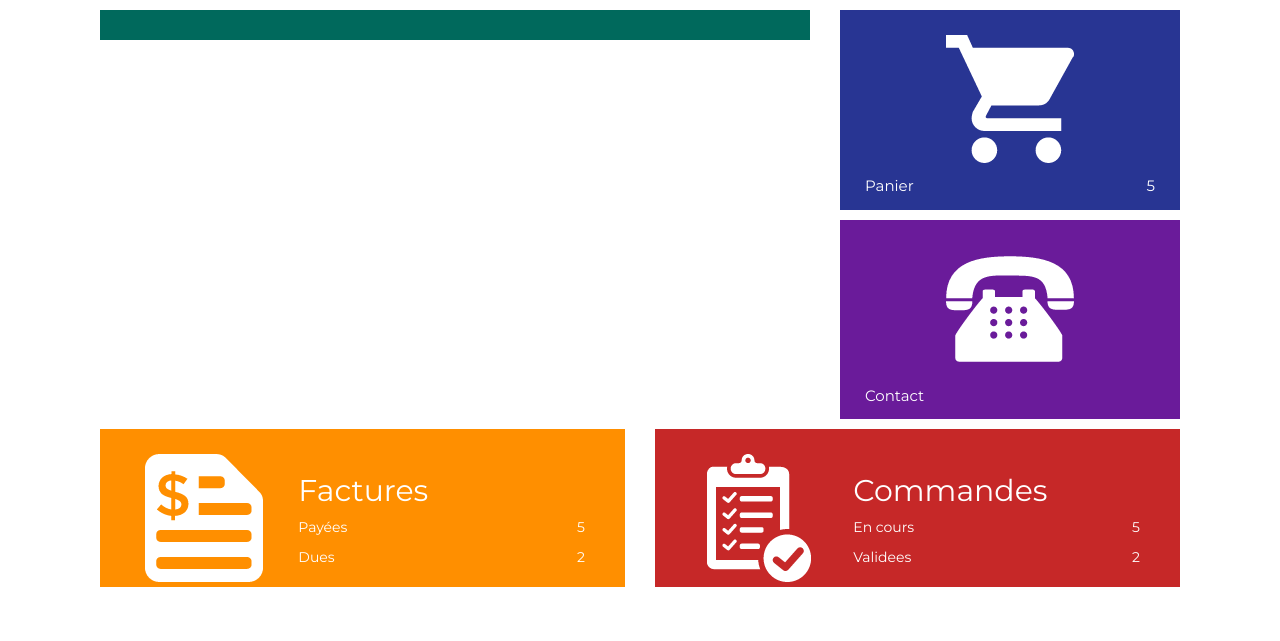
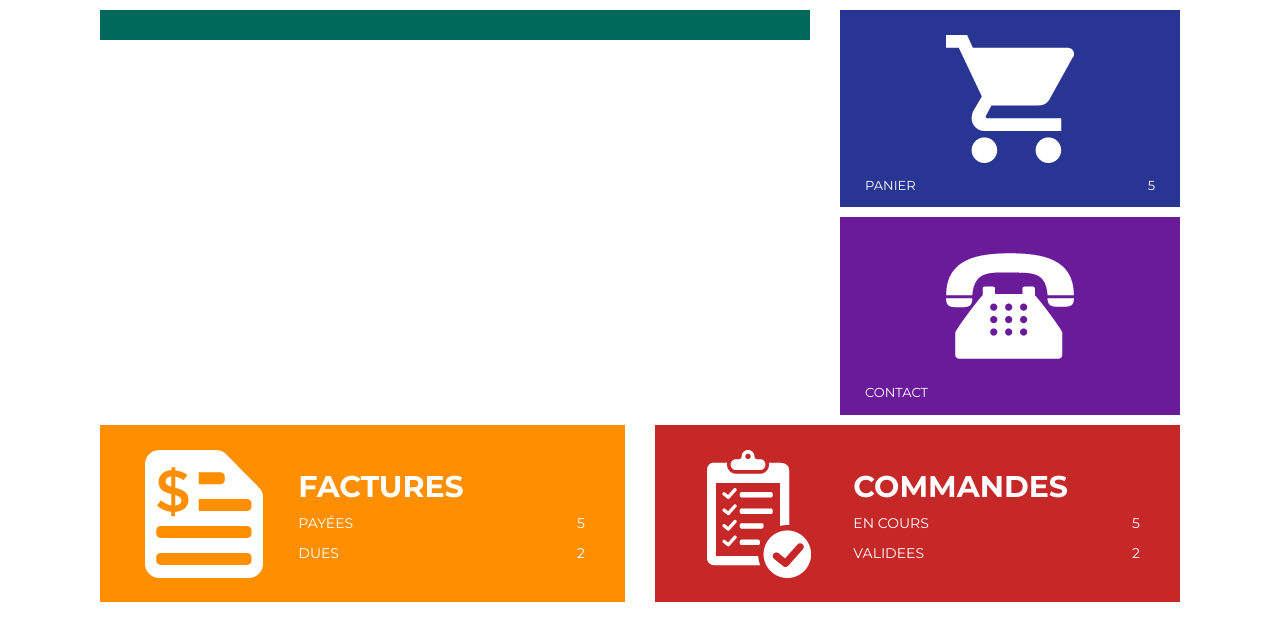
Before and after one commit to JoffreyC22/algobreizh, a PHP site: template templates/index.twig in a window 1280 px wide. Shown: the part 99-740 px from the top of the page. Run offline with PHP 8.4, Linux system fonts and the light colour scheme; the template is opened without the code that fills it, so the values that code supplies are empty; some libraries are stand-ins or nearby versions.

Commit message:
Modifs general css et index

```diff
--- a/assets/css/general.css
+++ b/assets/css/general.css
@@ -8,6 +8,7 @@
 .content p, h2
 {
     color: #fff;
+    text-transform: uppercase;
 }
 /*******          Produits          ********/
 #produit{
@@ -20,7 +21,7 @@
 #panier h2 {
     color: #fff;
     margin-top: 15px;
-    font-size: 15px;
+    font-size: 13px;
 }
 /*******          Contact          ********/
 #contact{
@@ -29,14 +30,16 @@
 #contact h2 {
     color: #fff;
     margin-top: 15px;
-    font-size: 15px;
+    font-size: 13px;
 }
 
 /*******          Facture          ********/
 #facture{
     background-color: #ff8f00;
+    padding-bottom: 24px;
 }
 /*******          Commande        ********/
 #commande{
     background-color: #c62828;
+    padding-bottom: 24px;
 }
--- a/templates/index.twig
+++ b/templates/index.twig
@@ -28,7 +28,7 @@
                         <img class="" src="assets/img/facture.png">
                     </div>
                     <div class="col-lg-8">
-                        <h2>Factures</h2>
+                        <h2><strong>Factures</strong></h2>
                         <p>Payées <span class="pull-right">5</span></p>
                         <p>Dues <span class="pull-right">2</span></p>
                     </div>
@@ -40,7 +40,7 @@
                         <img class="" src="assets/img/commande.png">
                     </div>
                     <div class="col-lg-8">
-                        <h2>Commandes</h2>
+                        <h2><strong>Commandes</strong></h2>
                         <p>En cours <span class="pull-right">5</span></p>
                         <p>Validees <span class="pull-right">2</span></p>
                     </div>
```
